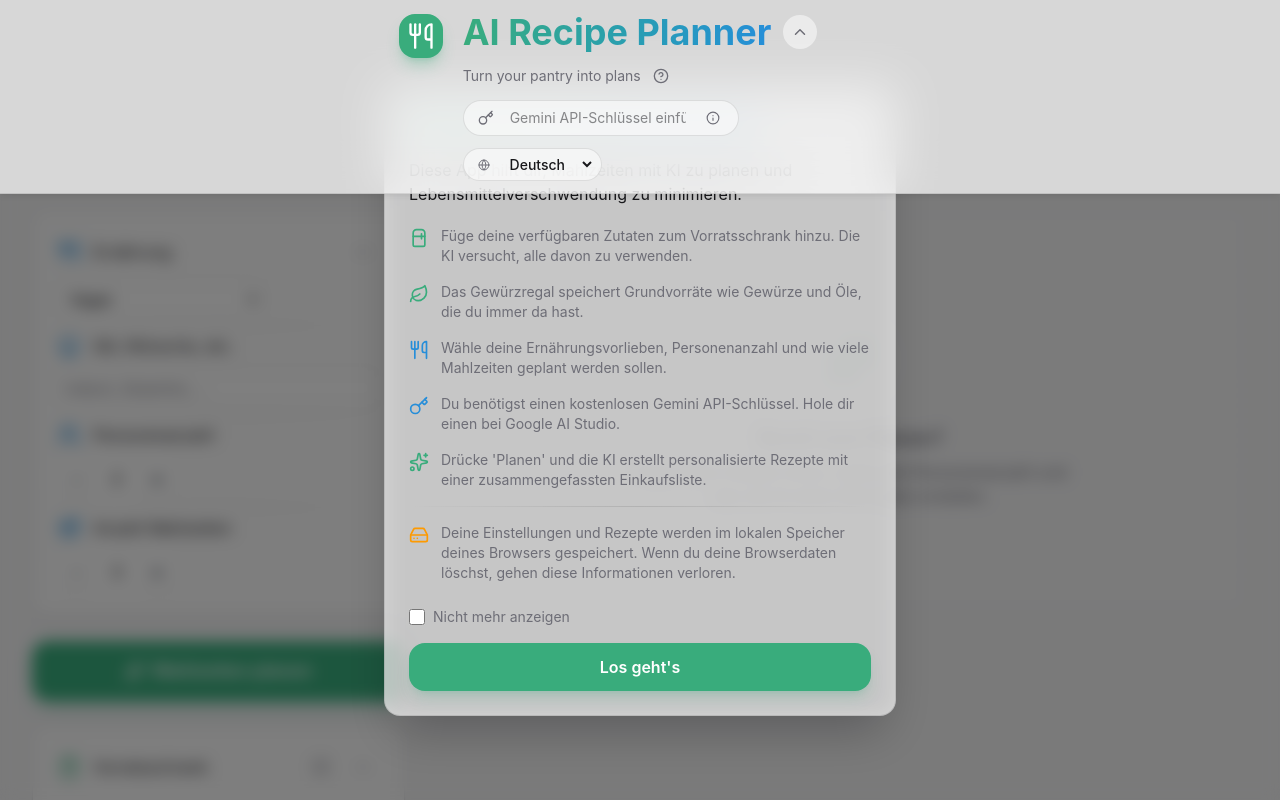
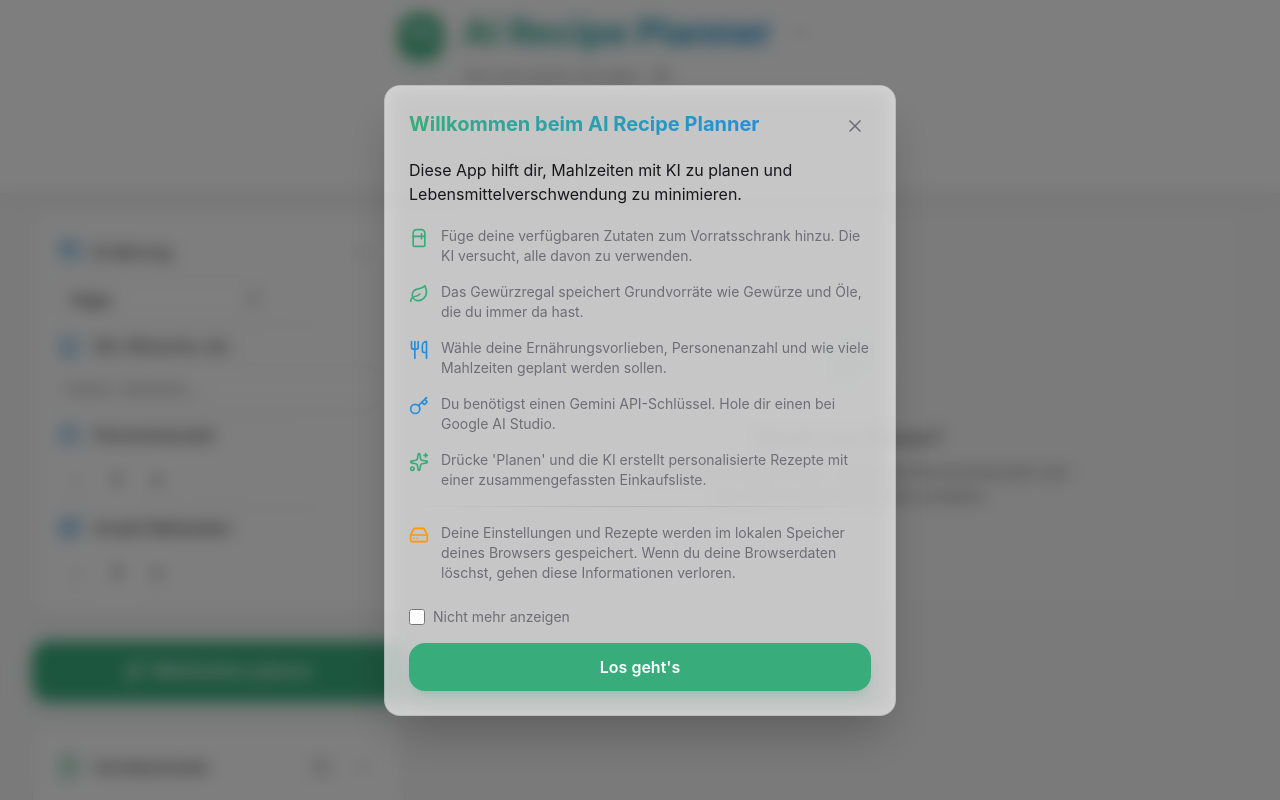
Before and after one commit to DrDonik/ai-recipe-planner, a React (Vite) app: page / in a window 1280 px wide. Shown: the top 800 px of the page. Built offline with nearby package versions, Linux system fonts and the light colour scheme.

Commit message:
Fix welcome dialog z-index and remove 'free' API claim
- Increase dialog z-index to appear above sticky header
- Remove 'free' from API key description in all languages

Co-Authored-By: Claude Opus 4.5 <noreply@anthropic.com>

```diff
--- a/src/components/WelcomeDialog.tsx
+++ b/src/components/WelcomeDialog.tsx
@@ -23,7 +23,7 @@ export const WelcomeDialog: React.FC<WelcomeDialogProps> = ({ onClose }) => {
     };
 
     return (
-        <div className="fixed inset-0 z-50 flex items-center justify-center p-4 bg-black/50 backdrop-blur-sm animate-in fade-in duration-200">
+        <div className="fixed inset-0 z-[60] flex items-center justify-center p-4 bg-black/50 backdrop-blur-sm animate-in fade-in duration-200">
             <div className="glass-panel w-full max-w-lg max-h-[90vh] overflow-y-auto p-6 shadow-2xl animate-in zoom-in-95 duration-200">
                 <div className="flex items-start justify-between mb-4">
                     <h2 className="text-xl font-bold bg-gradient-to-r from-primary to-secondary text-transparent bg-clip-text">
--- a/src/constants/translations.ts
+++ b/src/constants/translations.ts
@@ -70,7 +70,7 @@ export const translations = {
             pantry: "Add your available ingredients to the Pantry. The AI will try to use all of them in your recipes.",
             spiceRack: "The Spice Rack stores staples like spices and oils that you always have on hand.",
             settings: "Choose your diet preference, number of people, and how many meals to plan.",
-            apiKey: "You'll need a free Gemini API key to generate recipes. Get one at Google AI Studio.",
+            apiKey: "You'll need a Gemini API key to generate recipes. Get one at Google AI Studio.",
             generates: "Hit 'Generate' and the AI will create personalized recipes with a consolidated shopping list.",
             localStorage: "Your settings and recipes are saved in your browser's local storage. If you clear your browser data, this information will be lost.",
             dontShowAgain: "Don't show this again",
@@ -147,7 +147,7 @@ export const translations = {
             pantry: "Füge deine verfügbaren Zutaten zum Vorratsschrank hinzu. Die KI versucht, alle davon zu verwenden.",
             spiceRack: "Das Gewürzregal speichert Grundvorräte wie Gewürze und Öle, die du immer da hast.",
             settings: "Wähle deine Ernährungsvorlieben, Personenanzahl und wie viele Mahlzeiten geplant werden sollen.",
-            apiKey: "Du benötigst einen kostenlosen Gemini API-Schlüssel. Hole dir einen bei Google AI Studio.",
+            apiKey: "Du benötigst einen Gemini API-Schlüssel. Hole dir einen bei Google AI Studio.",
             generates: "Drücke 'Planen' und die KI erstellt personalisierte Rezepte mit einer zusammengefassten Einkaufsliste.",
             localStorage: "Deine Einstellungen und Rezepte werden im lokalen Speicher deines Browsers gespeichert. Wenn du deine Browserdaten löschst, gehen diese Informationen verloren.",
             dontShowAgain: "Nicht mehr anzeigen",
@@ -224,7 +224,7 @@ export const translations = {
             pantry: "Ajoutez vos ingrédients disponibles au garde-manger. L'IA essaiera de tous les utiliser.",
             spiceRack: "Le rack à épices stocke les produits de base comme les épices et huiles que vous avez toujours.",
             settings: "Choisissez vos préférences alimentaires, le nombre de personnes et de repas à planifier.",
-            apiKey: "Vous aurez besoin d'une clé API Gemini gratuite. Obtenez-en une sur Google AI Studio.",
+            apiKey: "Vous aurez besoin d'une clé API Gemini. Obtenez-en une sur Google AI Studio.",
             generates: "Cliquez sur 'Générer' et l'IA créera des recettes personnalisées avec une liste de courses consolidée.",
             localStorage: "Vos paramètres et recettes sont sauvegardés dans le stockage local de votre navigateur. Si vous effacez vos données de navigation, ces informations seront perdues.",
             dontShowAgain: "Ne plus afficher",
@@ -301,7 +301,7 @@ export const translations = {
             pantry: "Agrega tus ingredientes disponibles a la despensa. La IA intentará usar todos ellos.",
             spiceRack: "El especiero almacena productos básicos como especias y aceites que siempre tienes a mano.",
             settings: "Elige tus preferencias dietéticas, número de personas y cuántas comidas planificar.",
-            apiKey: "Necesitarás una clave API de Gemini gratuita. Obtén una en Google AI Studio.",
+            apiKey: "Necesitarás una clave API de Gemini. Obtén una en Google AI Studio.",
             generates: "Presiona 'Generar' y la IA creará recetas personalizadas con una lista de compras consolidada.",
             localStorage: "Tus configuraciones y recetas se guardan en el almacenamiento local de tu navegador. Si borras los datos del navegador, esta información se perderá.",
             dontShowAgain: "No mostrar de nuevo",
```
